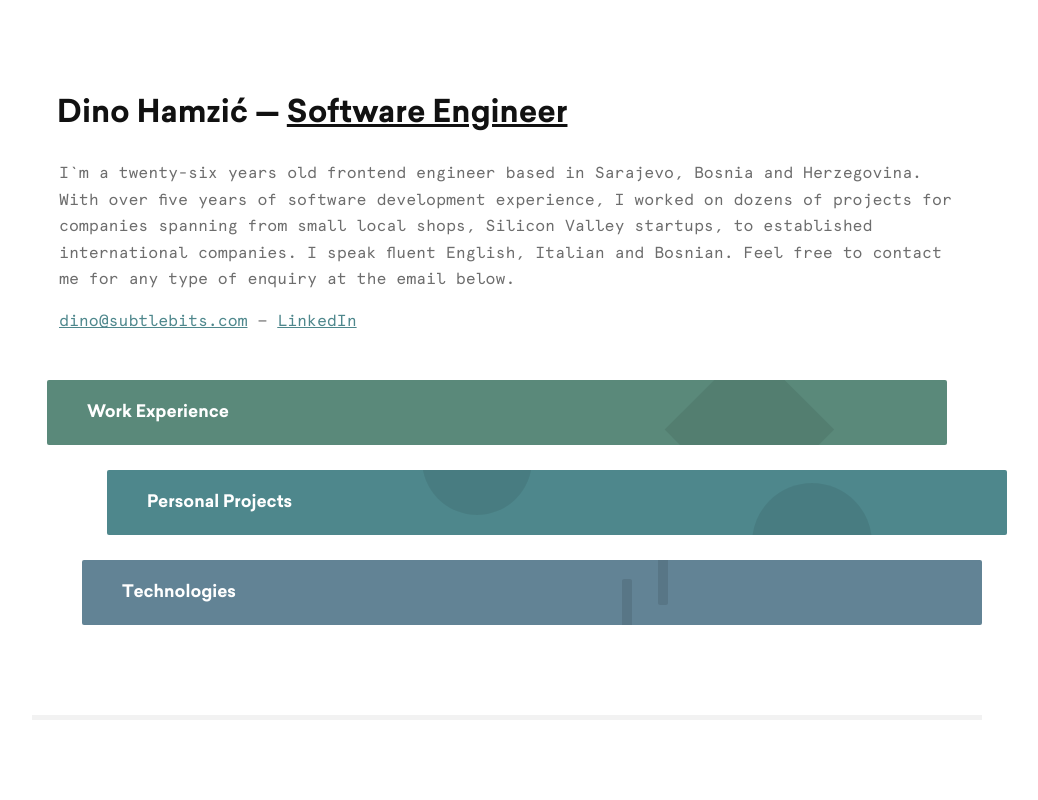
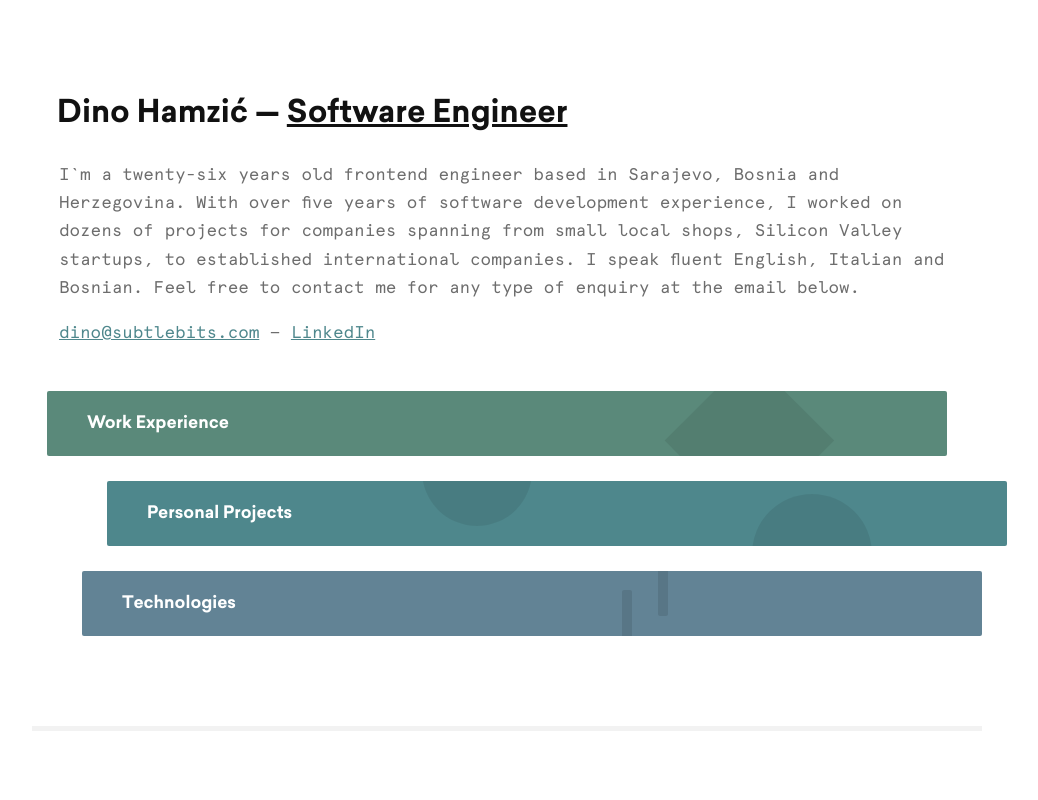
Before and after one commit to SDey96/www-subtlebits-com, a Next.js app: page / in a window 1280 px wide. Shown: the top 800 px of the page, without its empty margins (133-1171 px from the left). Built offline with nearby package versions, Linux system fonts and the light colour scheme.

Commit message:
Increase `SectionDescription` font size

```diff
--- a/components/typography/SectionDescription.js
+++ b/components/typography/SectionDescription.js
@@ -1,7 +1,7 @@
 import styled from 'styled-components'
 
 const SectionDescription = styled.p`
-  font-size: 1.6rem;
+  font-size: 1.7rem;
   line-height: 1.65;
   padding: 0 2px;
 `
```
